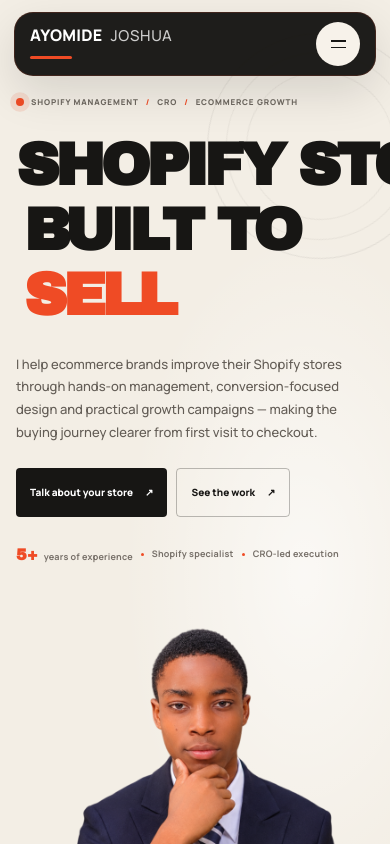
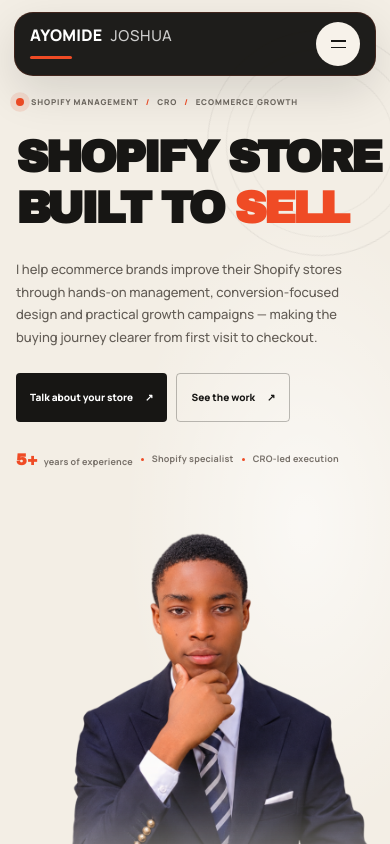
Before and after one commit to j0shua-ben/Ayomide-Joshua, a Next.js app: page / in a window 390 px wide. Shown: the top 844 px of the page. Built offline with nearby package versions, Linux system fonts and the light colour scheme.

Commit message:
Refine hero headline alignment and portrait fade

```diff
--- a/app/components/HeroSection.module.css
+++ b/app/components/HeroSection.module.css
@@ -61,14 +61,14 @@
   min-height: 620px;
   margin: 0 auto;
   display: grid;
-  grid-template-columns: minmax(0, 1fr) minmax(430px, 1.08fr);
+  grid-template-columns: minmax(0, 1.02fr) minmax(420px, .98fr);
   align-items: center;
-  gap: clamp(12px, 2vw, 30px);
+  gap: clamp(28px, 4vw, 58px);
 }
 .copy {
   position: relative;
   z-index: 3;
-  max-width: 760px;
+  max-width: 590px;
   padding: 18px 0 34px;
   animation: copy-enter .75s cubic-bezier(.2,.75,.25,1) both;
 }
@@ -98,10 +98,10 @@
   margin: 0;
   color: var(--hero-ink);
   font-family: 'Archivo Black', 'Manrope', sans-serif;
-  font-size: clamp(76px, 8.2vw, 126px);
+  font-size: clamp(58px, 5.7vw, 82px);
   font-weight: 900;
-  line-height: 1.04;
-  letter-spacing: -.075em;
+  line-height: 1.02;
+  letter-spacing: -.065em;
 }
 .titleLine {
   display: block;
@@ -112,20 +112,20 @@
 }
 .titleLine:first-child { animation-delay: .12s; }
 .titleLine:nth-child(2) { animation-delay: .25s; }
-.titleLine:nth-child(2) { margin-top: .035em; margin-left: .13em; }
-.titleAccent {
-  display: block;
-  width: fit-content;
-  margin-top: .035em;
+.titleLine:nth-child(2) { margin-top: .09em; margin-left: 0; }
+ .titleAccent {
+  display: inline;
+  width: auto;
+  margin-top: 0;
   color: var(--hero-accent);
   white-space: nowrap;
   opacity: 0;
   animation: title-rise .85s cubic-bezier(.2,.75,.25,1) .38s forwards;
 }
-.period { color: var(--hero-ink); }
+
 .description {
   max-width: 520px;
-  margin: clamp(26px, 4vh, 38px) 0 0;
+  margin: clamp(22px, 3vh, 30px) 0 0;
   color: #625c55;
   font-size: 15px;
   font-weight: 500;
@@ -198,8 +198,8 @@
   object-fit: contain;
   object-position: center bottom;
   filter: none;
-  -webkit-mask-image: linear-gradient(to bottom, #000 0%, #000 76%, rgba(0,0,0,.72) 88%, transparent 100%);
-  mask-image: linear-gradient(to bottom, #000 0%, #000 76%, rgba(0,0,0,.72) 88%, transparent 100%);
+  -webkit-mask-image: linear-gradient(to bottom, #000 0%, #000 55%, rgba(0,0,0,.82) 68%, rgba(0,0,0,.42) 82%, transparent 96%);
+  mask-image: linear-gradient(to bottom, #000 0%, #000 55%, rgba(0,0,0,.82) 68%, rgba(0,0,0,.42) 82%, transparent 96%);
   transform: translateY(-64px);
   animation: none;
 }
@@ -265,8 +265,8 @@
 @keyframes copy-enter { from { opacity: 0; transform: translate3d(0,18px,0); } to { opacity: 1; transform: translate3d(0,0,0); } }
 
 @media (max-width: 1050px) {
-  .inner { width: min(100% - 56px, 960px); grid-template-columns: minmax(0,1fr) minmax(340px,.95fr); }
-  .title { font-size: clamp(68px, 8vw, 96px); }
+  .inner { width: min(100% - 56px, 960px); grid-template-columns: minmax(0,1.02fr) minmax(340px,.98fr); }
+  .title { font-size: clamp(56px, 6.2vw, 74px); }
   .portraitStage { min-height: 560px; }
   .portrait { width: min(138%, 720px); transform: translateY(-44px); }
 }
@@ -275,12 +275,12 @@
   .inner { width: min(100% - 40px, 620px); min-height: 0; display: flex; flex-direction: column; align-items: stretch; gap: 0; }
   .copy { padding: 8px 0 0; }
   .eyebrow { margin-bottom: 25px; font-size: 9px; }
-  .title { font-size: clamp(66px, 12vw, 92px); }
+  .title { font-size: clamp(48px, 9.5vw, 72px); }
   .description { max-width: 510px; margin-top: 25px; font-size: 14px; }
   .actions { margin-top: 24px; }
   .proof { margin-top: 25px; }
   .portraitStage { min-height: 0; height: auto; margin-top: 0; overflow: visible; }
-  .portrait { width: min(112%, 620px); max-height: none; transform: none; -webkit-mask-image: linear-gradient(to bottom, #000 0%, #000 76%, rgba(0,0,0,.72) 88%, transparent 100%); mask-image: linear-gradient(to bottom, #000 0%, #000 76%, rgba(0,0,0,.72) 88%, transparent 100%); }
+  .portrait { width: min(112%, 620px); max-height: none; transform: none; -webkit-mask-image: linear-gradient(to bottom, #000 0%, #000 55%, rgba(0,0,0,.82) 68%, rgba(0,0,0,.42) 82%, transparent 96%); mask-image: linear-gradient(to bottom, #000 0%, #000 55%, rgba(0,0,0,.82) 68%, rgba(0,0,0,.42) 82%, transparent 96%); }
   .portraitCaption { bottom: 2px; }
   .bottomLine { width: min(100% - 40px, 620px); margin-top: 8px; }
 }
@@ -288,7 +288,7 @@
   .hero { padding-top: 88px; }
   .inner,.bottomLine { width: calc(100% - 32px); }
   .eyebrow { gap: 7px; font-size: 8px; letter-spacing: .11em; }
-  .title { font-size: clamp(56px, 15.3vw, 74px); line-height: 1.06; letter-spacing: -.07em; }
+  .title { font-size: clamp(42px, 11.5vw, 58px); line-height: 1.06; letter-spacing: -.07em; }
   .description { font-size: 13px; line-height: 1.75; }
   .actions { gap: 9px; }
   .primaryAction,.secondaryAction { min-height: 49px; gap: 12px; padding: 0 14px; font-size: 10px; }
```
